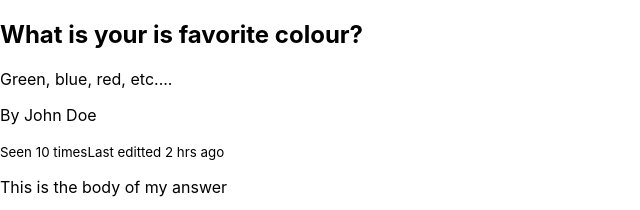
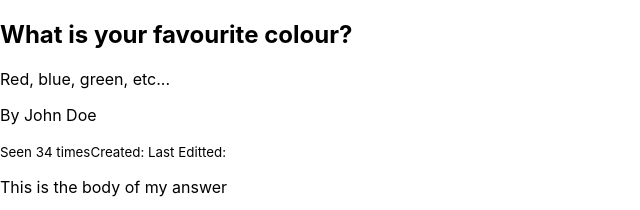
Before and after one commit to CodeCoreYVR/react_client_jun_2023, a React (Create React App) app: page / in a window 1280 px wide. Shown: the top 210 px of the page, without its empty margins (0-640 px from the left). Built offline with nearby package versions, Linux system fonts and the light colour scheme.

Commit message:
react client add props to QuestionDetails

```diff
--- a/src/index.js
+++ b/src/index.js
@@ -4,15 +4,18 @@ import './index.css';
 // import App from './App';
 import reportWebVitals from './reportWebVitals';
 
-const QuestionDetails = () => {
+// We are now adding props that are coming as arguements from where we call QuestionDetails
+// (in this case QuestionShowPage), but deconstrcuted
+const QuestionDetails = ({title, body, author, view_count, created_at, updated_at}) => {
   return(
     <div>
-        <h2>What is your is favorite colour?</h2>
-        <p>Green, blue, red, etc....</p>
-        <p>By John Doe</p>
+        <h2>{title}</h2>
+        <p>{body}</p>
+        <p>By {author.full_name}</p>
         <p>
-          <small>Seen 10 times</small>
-          <small>Last editted 2 hrs ago</small>
+          <small>Seen {view_count} times</small>
+          <small>Created: {created_at.toLocaleString}</small>
+          <small>Last Editted: {updated_at.toLocaleString}</small>
         </p>
     </div>
   )
@@ -48,7 +51,14 @@ root.render(
   // With JSX, we had to access the React element, but with JSX and babbel we can
   // now, write the component as a html tag
   <main>
-    <QuestionDetails/>
+    <QuestionDetails
+    title = "What is your favourite colour?"
+    body = "Red, blue, green, etc..."
+    author = {{full_name: "John Doe"}}
+    view_count = {34}
+    created_at = {new Date()}
+    updated_at = {new Date()}
+    />
     <AnswerDetails/>
   </main>
   // Note, with React and JSX, all tags must be closed
```
